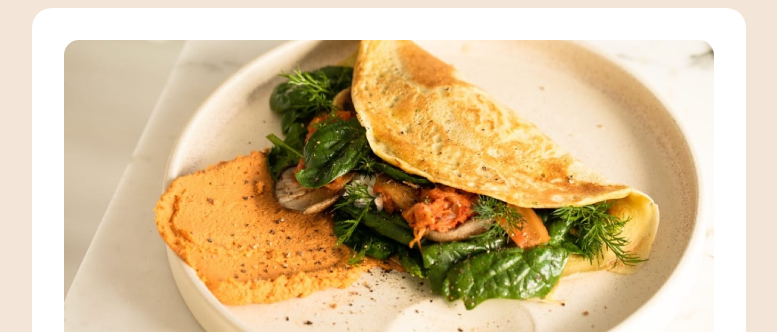
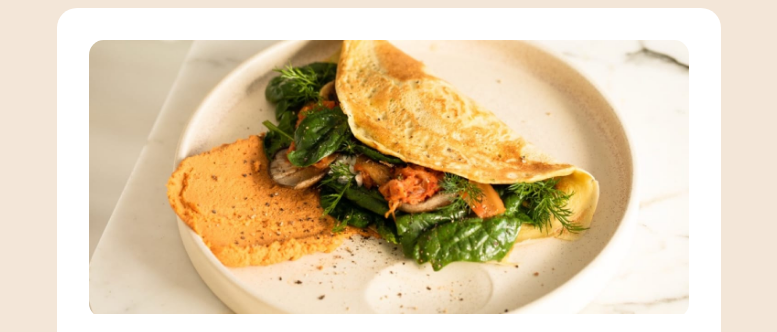
Before and after one commit to teresaspencer/recipe-page-main, a plain HTML site: page index.html in a window 1280 px wide. Shown: the top 332 px of the page, without its empty margins (251-1028 px from the left). Drawn offline with Linux system fonts and the light colour scheme.

Commit message:
adjusted image size, font size, and card size

```diff
--- a/index.html
+++ b/index.html
@@ -30,7 +30,7 @@
       border: none;
       padding: 4dvb;
       border-radius: 20px;
-      max-width: 650px;
+      max-width: 600px;
       overflow: hidden;
     }
 
@@ -50,6 +50,7 @@
     body {
       background-color: hsl(30, 54%, 90%);
       font-family: Outfit;
+      font-size: 15px;
       color:hsl(24, 5%, 18%);
       justify-content: center;
       align-items: center;
@@ -95,7 +96,7 @@
 <div class="container">
   <div class="card">
     <div class="image-card">
-    <img src="assets\images\image-omelette.jpeg" alt="Omelette" width="700px">
+    <img src="assets\images\image-omelette.jpeg" alt="Omelette" width="600px">
   </div>
  <h1>Simple Omelette Recipe</h1>
 
```
